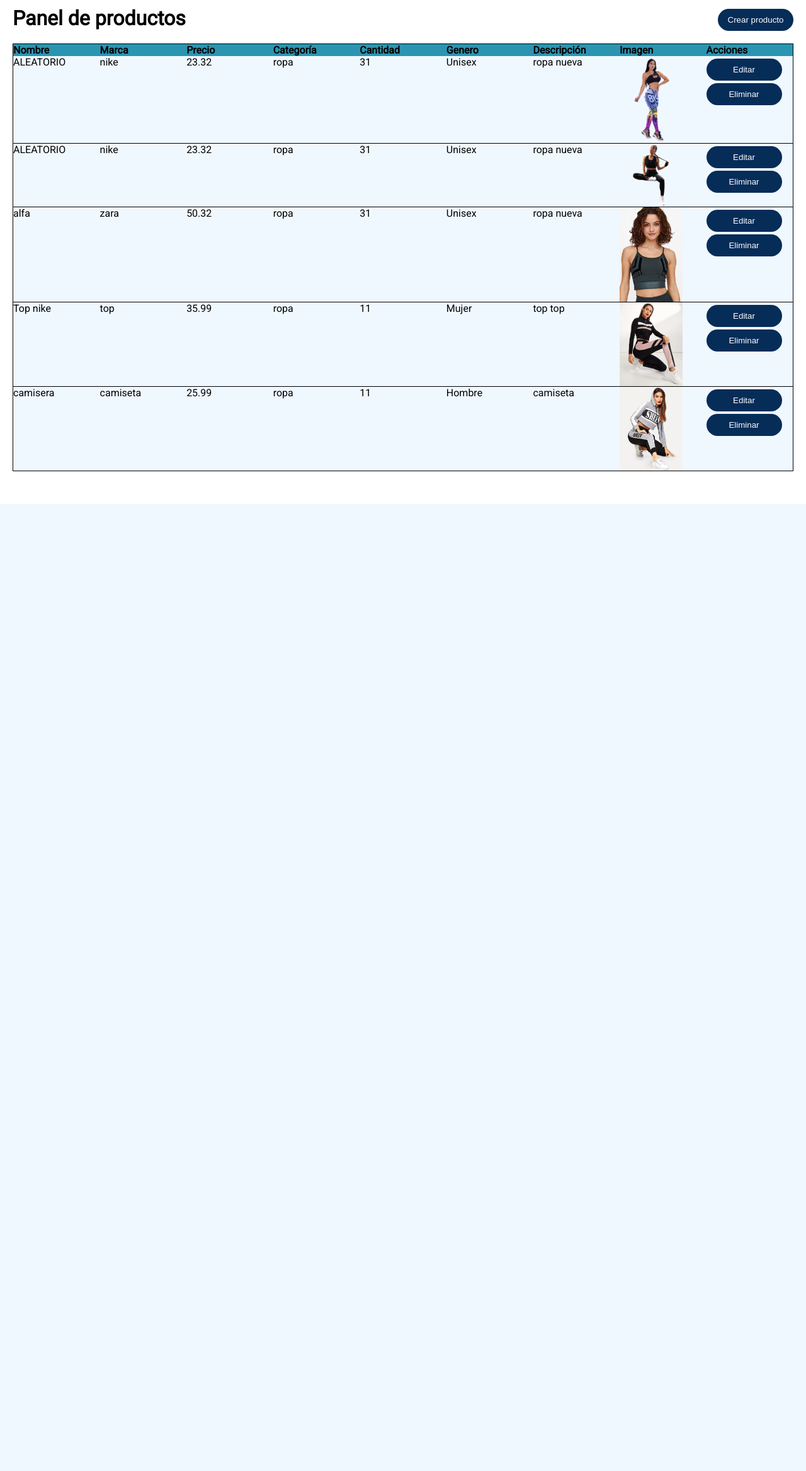
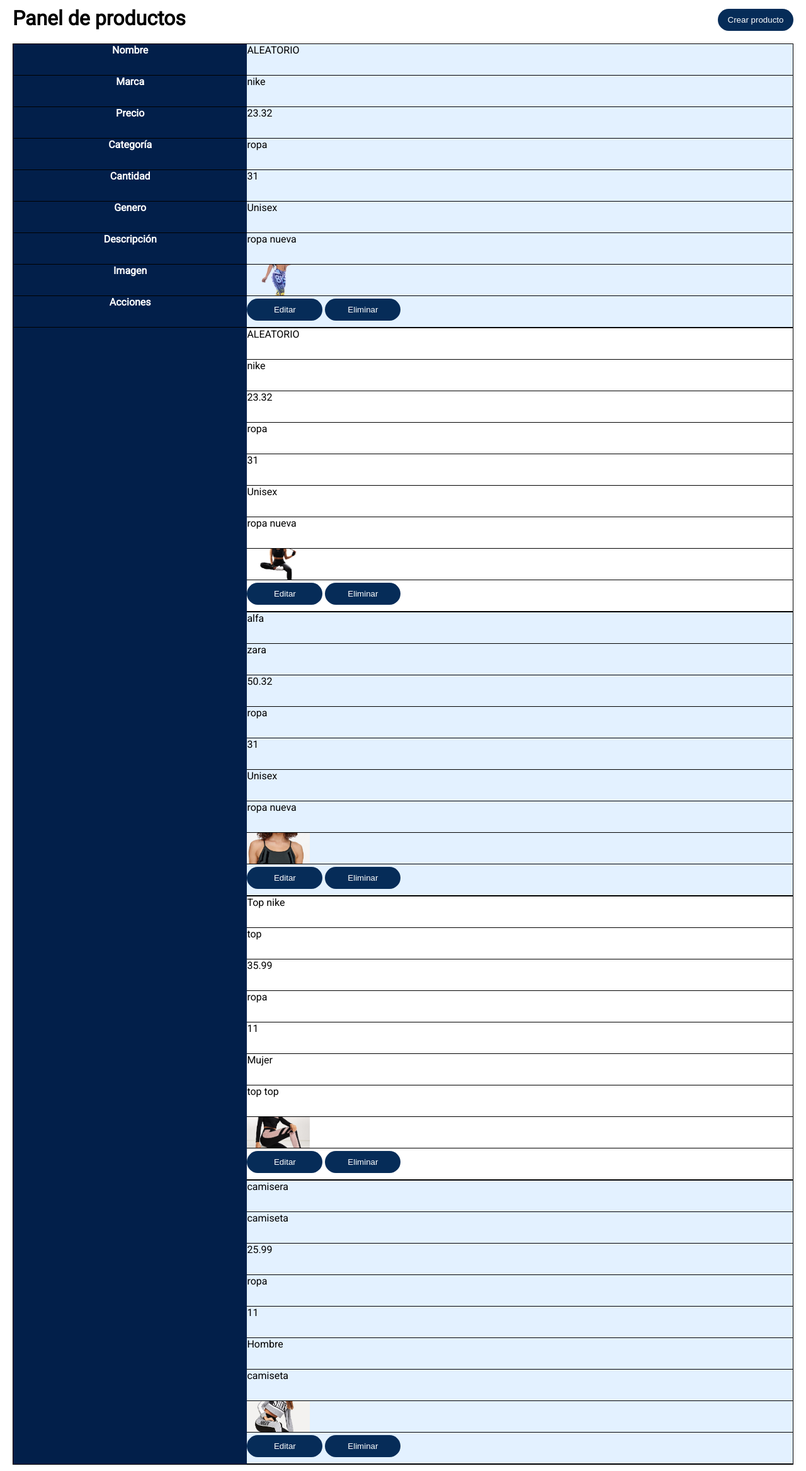
Before and after one commit to strom99/george_prada, a PHP site: page /george_prada/index.php?page=crear_productos in a window 1280 px wide. Shown: the whole page at 63% size. Before the commit the page ends 800 px from the top, so only its background shows below. Run offline with PHP 8.4, Linux system fonts and the light colour scheme; data comes from the database, SQL or seed files in the repository; some libraries are stand-ins or nearby versions; some web fonts are replaced.

Commit message:
diseño tabla prueba

```diff
--- a/estilos/Registro.css
+++ b/estilos/Registro.css
@@ -30,6 +30,7 @@ label {
 }
 
 .centro-part1 {
+  gap: 55px;
   width: 100%;
   display: flex;
   flex-direction: column;
--- a/estilos/crear_productos.css
+++ b/estilos/crear_productos.css
@@ -13,7 +13,58 @@
   display: flex;
   justify-content: space-between;
 }
+/* TABLA MOBILE INICIO*/
+.head-table{
+  display: flex;
+  /*flex-direction: column;*/
+  border: 1px solid black;
+}
 
+.head-table thead{
+  width: 30%;
+  display: flex;
+  flex-direction: column;
+  background: #021f4a;
+  color: white;
+
+}
+
+.head-table tbody tr:nth-child(odd){
+  background-color: #007fff1c;
+}
+.head-table thead tr , .head-table tbody tr{
+  display: flex;
+  flex-direction: column;
+}
+
+.head-table tbody{
+  width: 70%;
+}
+
+
+.head-table thead tr th ,
+.head-table tbody tr td{
+  height: 50px;
+  border-bottom: 1px solid black;
+}
+
+.head-table tbody tr+tr{
+  border-top: 1px solid black;
+}
+
+.imagen-th{
+  height: 100px !important;
+}
+
+.tabla-mobile{
+  display: none;
+}
+
+/* TABLA MOBILE FIN*/
+
+
+/* TABLA DESKTOP INICIO*/
+/*
 .head-table{
   display: flex;
   flex-direction: column;
@@ -21,8 +72,8 @@
   border: 1px solid black;
 }
 
-.head-table thead tr ,
-.head-table tbody tr{
+.head-table thead tr th ,
+.head-table tbody tr td{
   display: flex;
 }
 
@@ -45,7 +96,7 @@ th{
 tr td{
   flex-direction: column;
 }
-
+*/
 
 .inputsContainer{
   padding: 30px 0px;
@@ -77,8 +128,16 @@ input[type="file"]{
   border: none;
 }
 @media screen and (max-width:640px){
-  .head-table tbody tr, .head-table tbody tr td , .head-table thead tr th{
-    flex-direction: column;
+  .contenedor{
+    margin: 10px 0px;
+  }
+
+  .original-tabla{
+    display: none;
+  }
+
+  .tabla-mobile{
+    display: block;
   }
 
   .head-table tbody tr td:before{
--- a/estilos/global.css
+++ b/estilos/global.css
@@ -189,6 +189,7 @@ footer {
 .banner-cookie div {
   margin-top: 25px;
 }
+
 .btn-general {
   width: 120px;
   height: 35px;
@@ -235,6 +236,8 @@ footer {
   display: flex;
   flex-direction: column;
   gap: 15px;
+  margin: 0 auto;
+  max-width: 500px;
 }
 /* caja datos inputs con iconos*/
 .cajaDatos {
--- a/html/Registro.php
+++ b/html/Registro.php
@@ -3,7 +3,6 @@
         <header class="imagen-george-prada">
             <img src="img/gplogo2.png" alt="group2">
         </header>
-        <div >
         <div class="detalles contenedorPagina">
             <div class="box-title">
                 <h3>Registrate en George Prada</h3>
@@ -46,8 +45,7 @@
                 <div class="formulario-btn">
                     <button class="boton btn-general" type="submit" name="registrar">Register</button>
                 </div>
-                    <hr>
-                    <div>
+                <hr>                    <div>
                 <a href="<?php echo $_SESSION['RUTA_BASE'] ?>/index.php?page=InicioSesion">Log in</a>
                 <span>.</span>
                 <a href="#">¿Did you forgotten your password?</a>
@@ -56,7 +54,6 @@
 
         <div id="mensaje-error" class="mensaje-error"></div>
                 <!-- Esta session trae el tipo de error al enviar los datos, pero con ajax ya no hace falta -->
-            </div>
         </div>
     </div>
     <div class="contenedor-presentacion">
--- a/html/crear_productos.php
+++ b/html/crear_productos.php
@@ -58,7 +58,7 @@ $productos = ($baseDatos->query('SELECT * FROM productos'))->fetchAll();
                 </div>
             </div>
 
-            <div class="listadeProductos">
+            <div class="listadeProductos original-tabla">
                 <!-- LISTADO PRODUCTOS -->
                 <?php if (count($productos) === 0) : ?>
                     <p>No hay productos</p>
```
Also changed, not shown: other parts of html/crear_productos.php (+46 -0 lines), uploads/productos/img_630fbd4ba3562.jpg (added). Lines whose indentation alone changed are shown as unchanged.
